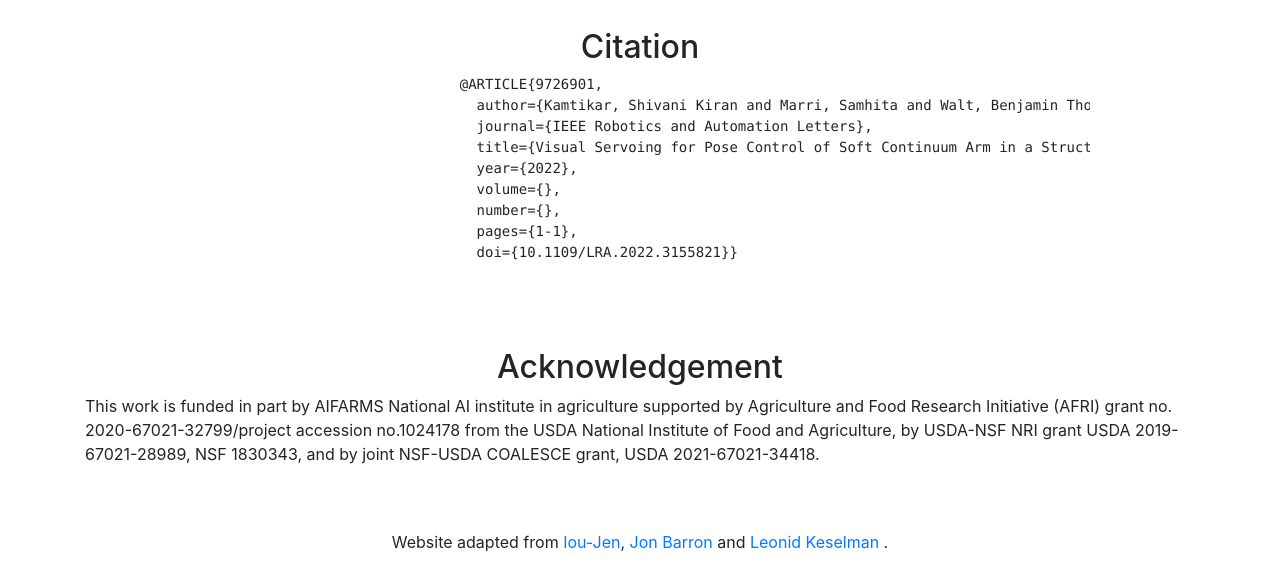
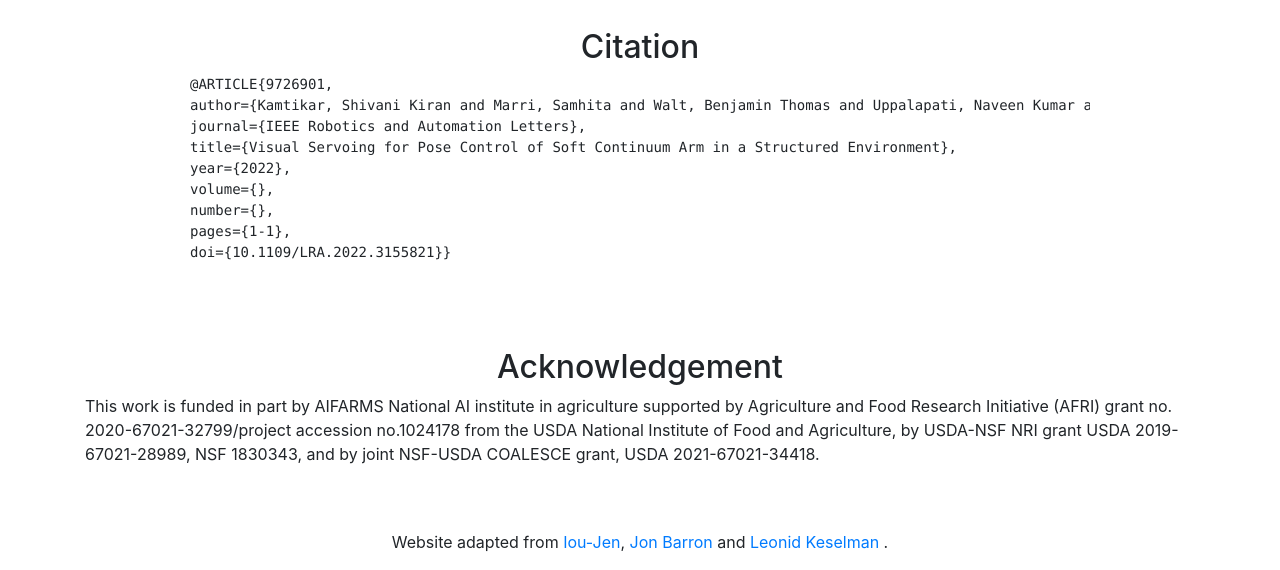
Before and after one commit to samhita-m/vs.github.io, a Jekyll site: the page built from _posts/2016-06-27-vcsel.markdown, in a window 1280 px wide. Shown: the part 1828-2398 px from the top of the page. Built offline with Jekyll 4.4.1, drawn with Linux system fonts in a browser that asks for light colours.

Commit message:
Citation Alignment

```diff
--- a/_layouts/default.html
+++ b/_layouts/default.html
@@ -99,7 +99,7 @@
 	<br><br>
 
 	<div class="row">
-	  	<div class="col-lg">
+	  	<div class="col-sm">
 	  		<h2> Citation </h2>
 	  		  <center>  <pre align="left" style="width:900px;">
 @ARTICLE{9726901,
@@ -114,6 +114,8 @@
                             </pre></center>
 		</div>
 	 </div>
+
+
 	<br><br>
 
 	  <div class="row">
```
Lines whose indentation alone changed are shown as unchanged.
